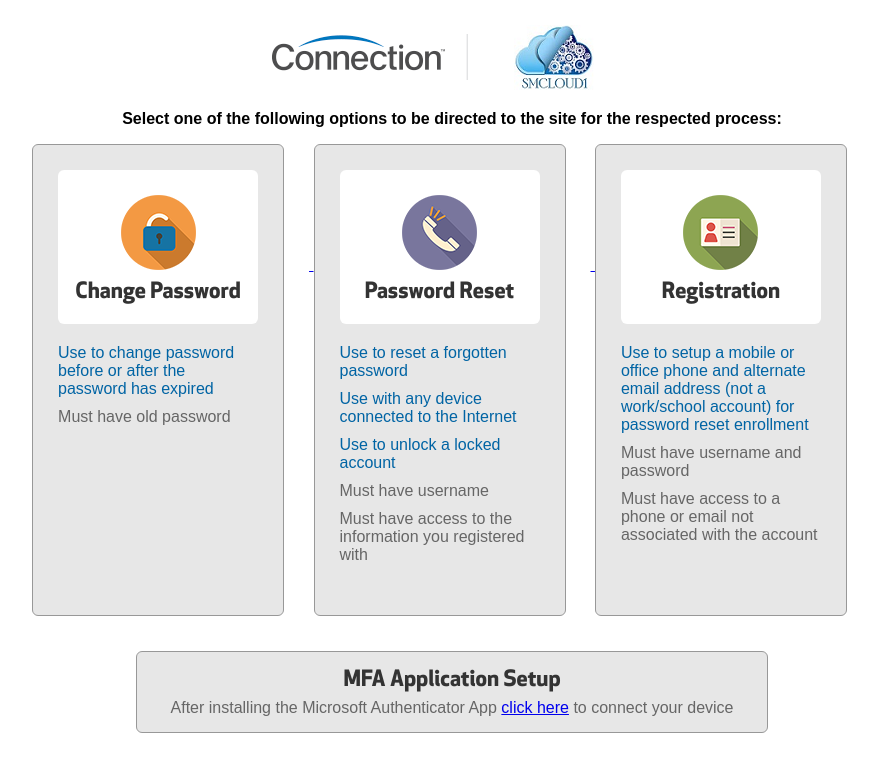
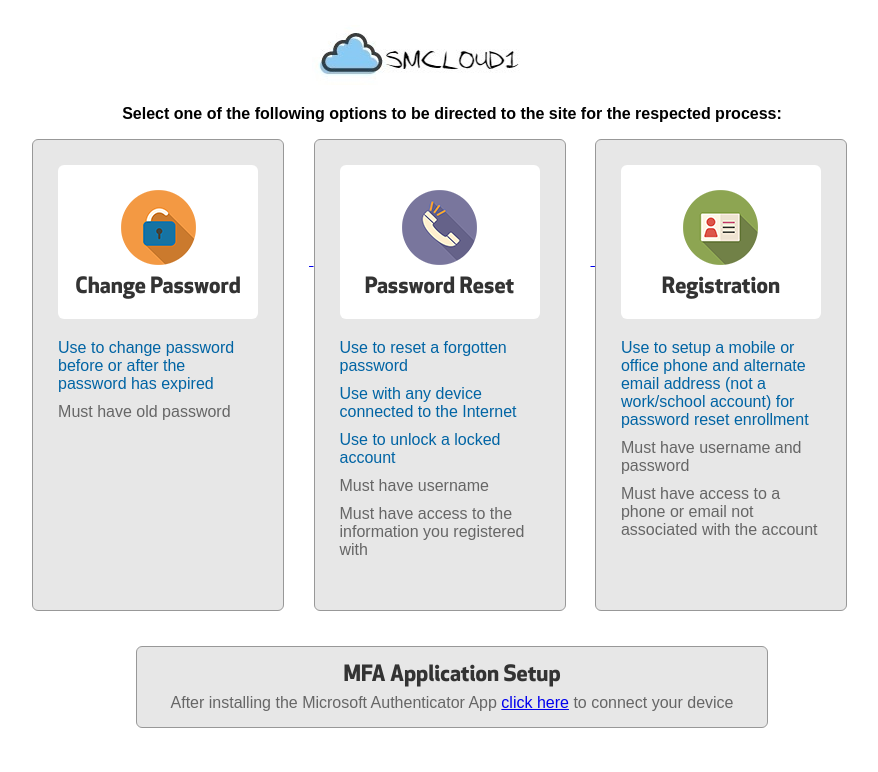
Before and after one commit to powershell-chef/SSPR, a plain HTML site: page index.html in a window 1280 px wide. Shown: the whole page, without its empty margins (188-1066 px from the left). Drawn offline with Linux system fonts and the light colour scheme.

Commit message:
update index.html to point to new logo

```diff
--- a/index.html
+++ b/index.html
@@ -8,7 +8,7 @@
 <body>
 
 <div id="cssBody">
-	<div><img src="Logo.png"></div>
+	<div><img src="smcloud1.bannerlogo.jpg"></div>
     <div class="cssBoldText"><p>Select one of the following options to be directed to the site for the respected process:</p></div>
 
     <a href="https://account.activedirectory.windowsazure.com/ChangePassword.aspx?portalUrl=https%3a%2f%2faccount.activedirectory.windowsazure.com%2fProfile%2fDefault.aspx" target="_blank">
```
